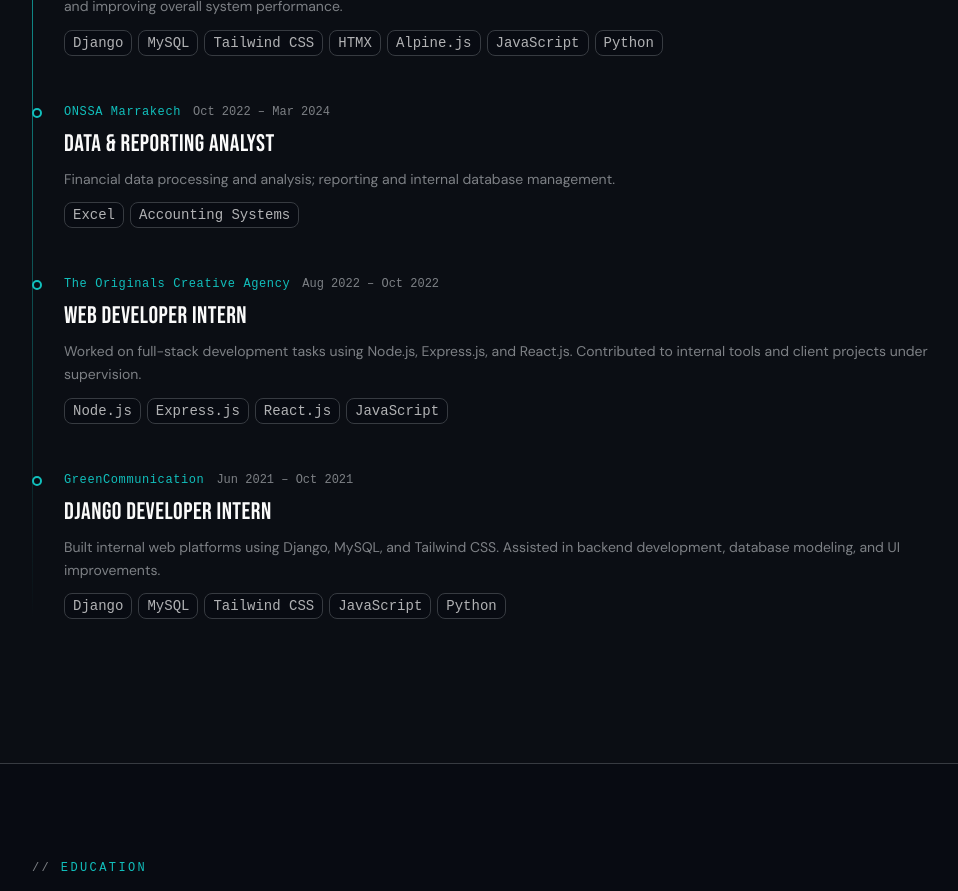
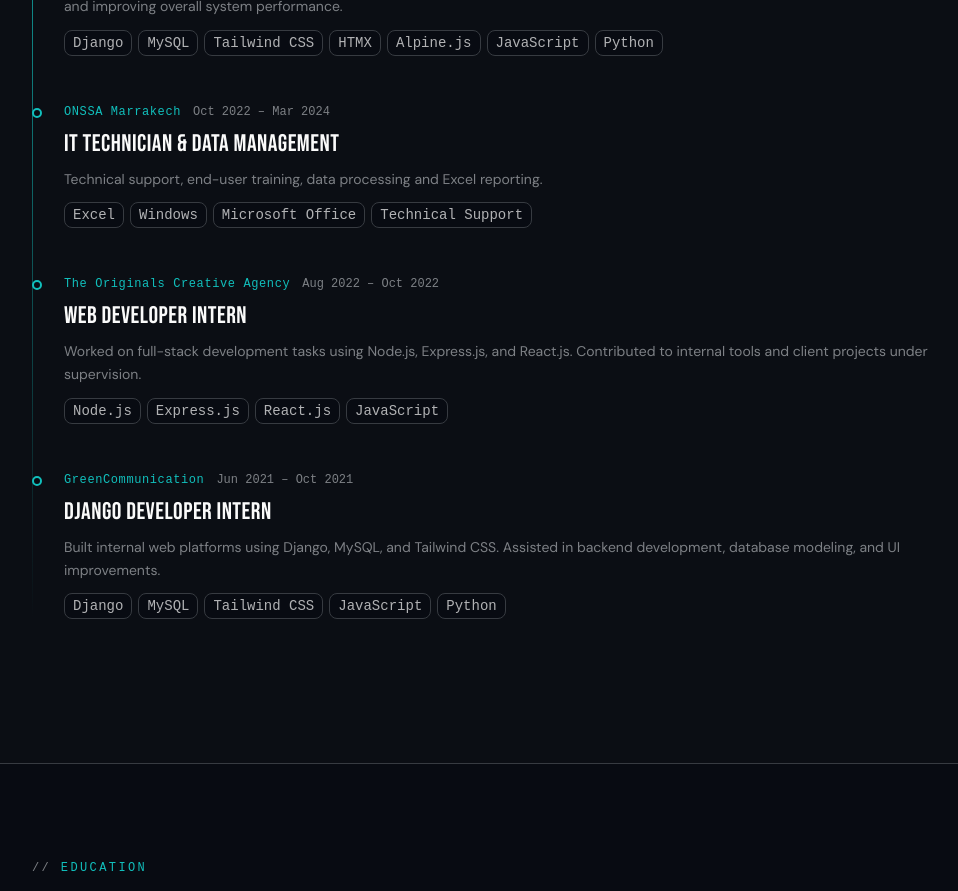
Before and after one commit to idrissiradi/portfolio, a React (Vite) app: page / in a window 1280 px wide. Shown: the part 8020-8911 px from the top of the page, without its empty margins (160-1118 px from the left). Built offline with nearby package versions, Linux system fonts and the light colour scheme; a web font is replaced by a local one.

Commit message:
Update job title and description in portfolio data

```diff
--- a/src/constants/portfolio-data.ts
+++ b/src/constants/portfolio-data.ts
@@ -364,14 +364,14 @@
 		current: false,
 	},
 	{
-		title: 'Data & Reporting Analyst',
+	    title: 'IT Technician & Data Management',
 	    company: 'ONSSA Marrakech',
 	    period: 'Oct 2022 – Mar 2024',
 	    type: 'Full-time',
 	    location: 'Marrakesh, Morocco',
 	    description:
-			'Financial data processing and analysis; reporting and internal database management.',
-		tech: ['Excel', 'Accounting Systems'],
+	        'Technical support, end-user training, data processing and Excel reporting.',
+	    tech: ['Excel', 'Windows', 'Microsoft Office', 'Technical Support'],
 	    current: false,
 	},
 	{
```
Lines whose indentation alone changed are shown as unchanged.
